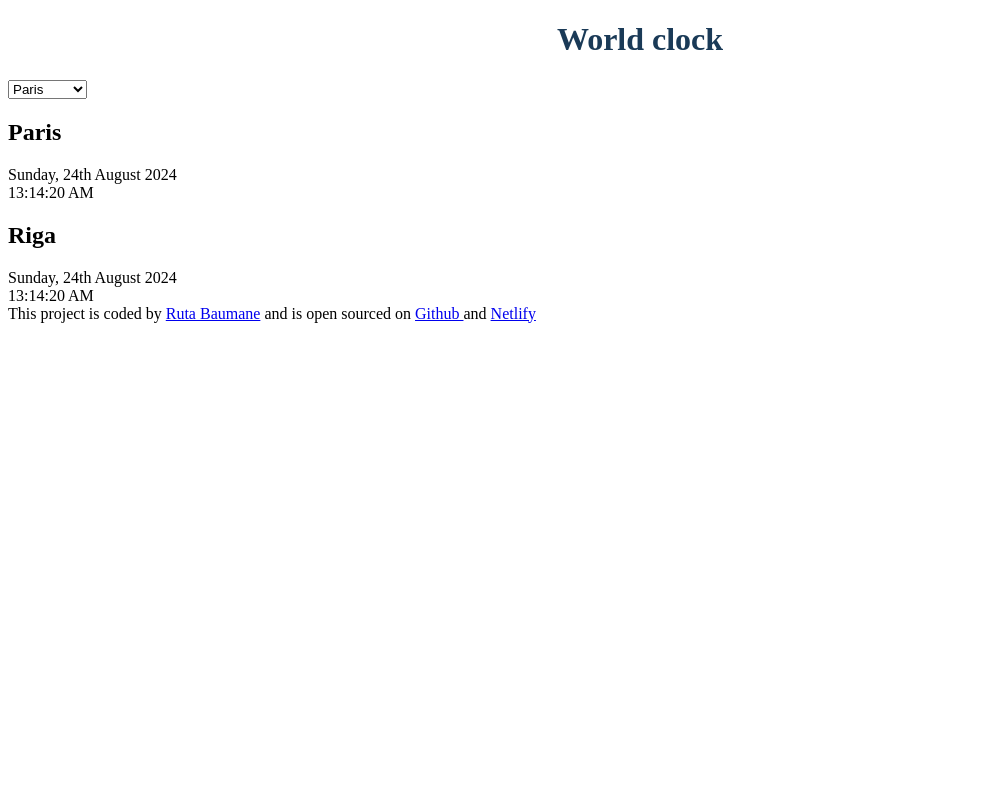
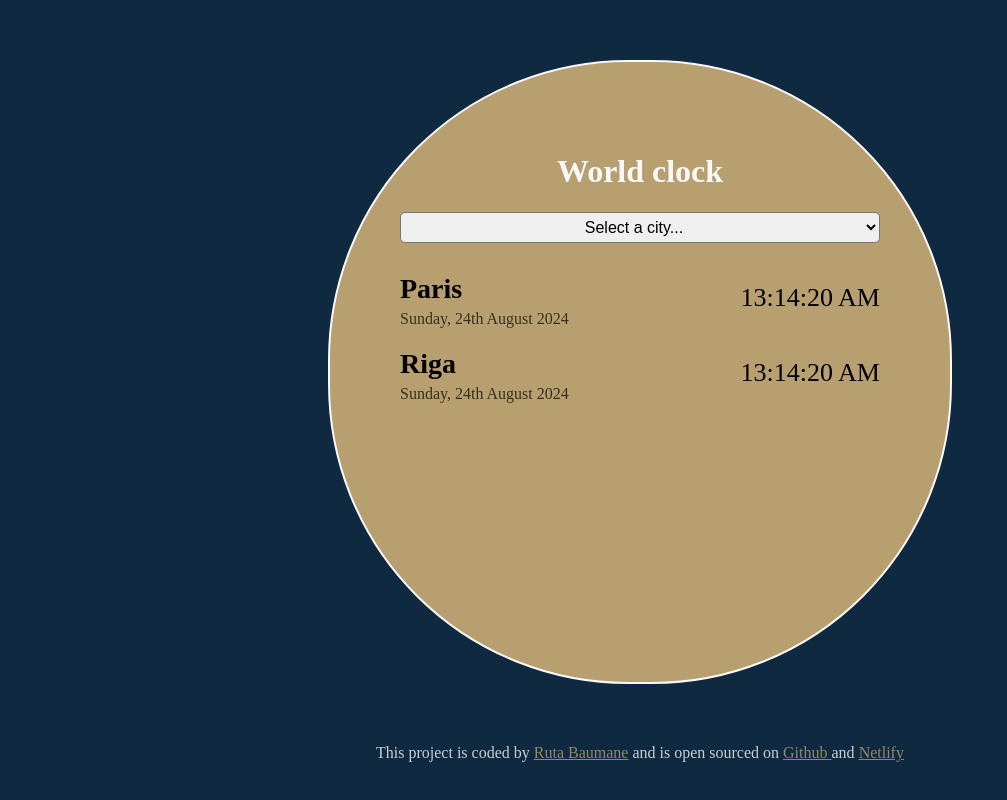
Before and after one commit to Ruta-B/worldwide-time, a plain HTML site: page index.html in a window 1280 px wide. Shown: the whole page, without its empty margins (0-1007 px from the left). Drawn offline with Linux system fonts and the light colour scheme.

Commit message:
css update

```diff
--- a/index.html
+++ b/index.html
@@ -11,6 +11,7 @@
       <h1>World clock</h1>
 
       <select name="" id="cities">
+        <option value="">Select a city...</option>
         <option value="">Paris</option>
         <option value="">London</option>
         <option value="">Riga</option>
@@ -18,14 +19,18 @@
         <option value="">Sydney</option>
       </select>
       <div class="city">
-        <h2>Paris</h2>
-        <div class="date">Sunday, 24th August 2024</div>
+        <div>
+          <h2>Paris</h2>
+          <div class="date">Sunday, 24th August 2024</div>
+        </div>
         <div class="time">13:14:20 AM</div>
       </div>
 
       <div class="city">
-        <h2>Riga</h2>
-        <div class="date">Sunday, 24th August 2024</div>
+        <div>
+          <h2>Riga</h2>
+          <div class="date">Sunday, 24th August 2024</div>
+        </div>
         <div class="time">13:14:20 AM</div>
       </div>
     </div>
--- a/src/style.css
+++ b/src/style.css
@@ -1,4 +1,54 @@
+body {
+  background-color: rgb(14, 41, 64);
+}
+.container {
+  width: 600px;
+  height: 600px;
+  display: block;
+  margin: 60px auto;
+  border: solid 2px rgb(249, 247, 247);
+  background-color: #b79f6f;
+  padding: 10px;
+  border-radius: 300px;
+}
 h1 {
   text-align: center;
-  color: rgb(26, 58, 87);
+  color: #faf8f8;
+  padding-top: 60px;
 }
+h2 {
+  font-size: 28px;
+  margin: 0 0 5px;
+}
+a {
+  color: #b79f6f;
+}
+select {
+  text-align: center;
+  display: block;
+  margin: 20px auto;
+  padding: 5px;
+  font-size: 16px;
+  width: 80%;
+  border-radius: 5px;
+}
+.city {
+  display: flex;
+  justify-content: space-between;
+  margin: 0px 60px;
+  padding: 10px 0;
+}
+.time {
+  font-size: 26px;
+  text-align: center;
+  padding-top: 10px;
+}
+
+.date {
+  opacity: 0.7;
+}
+footer {
+  opacity: 0.8;
+  text-align: center;
+  color: #faf8f8;
+}
```
